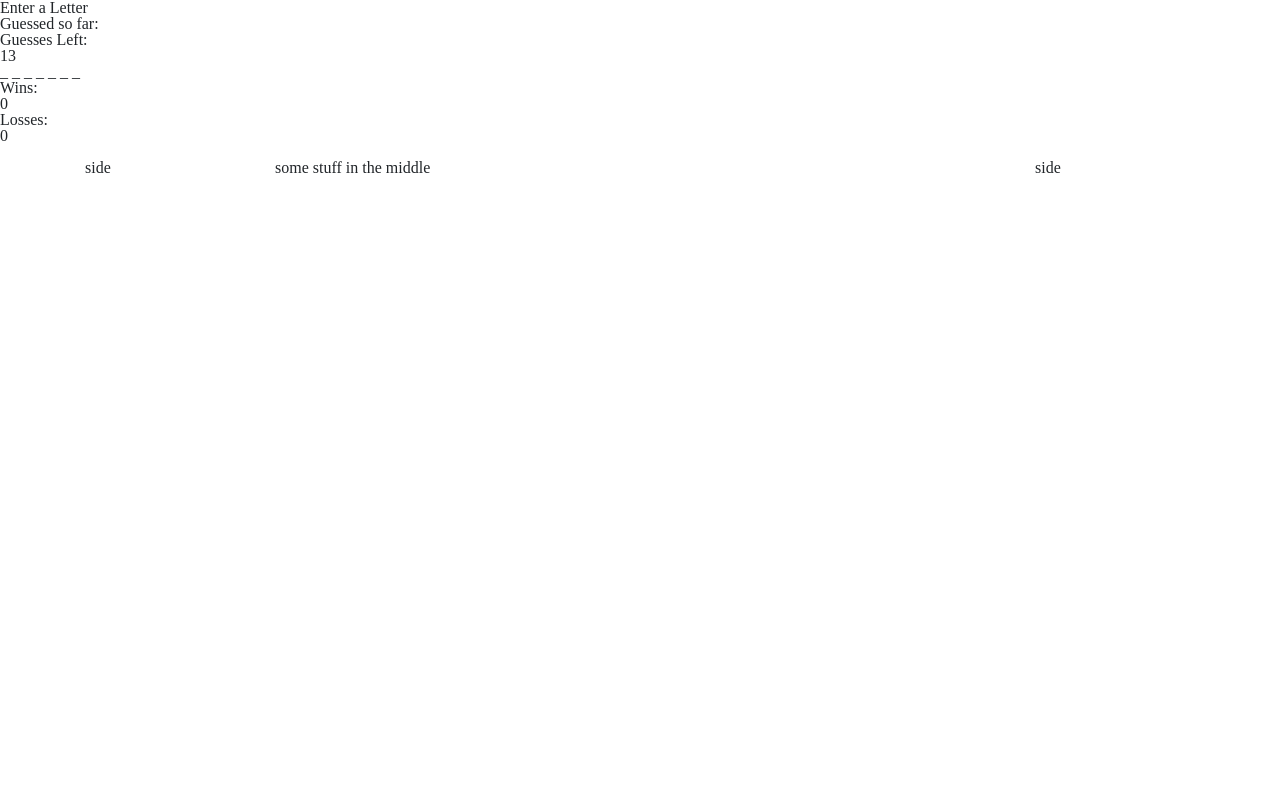
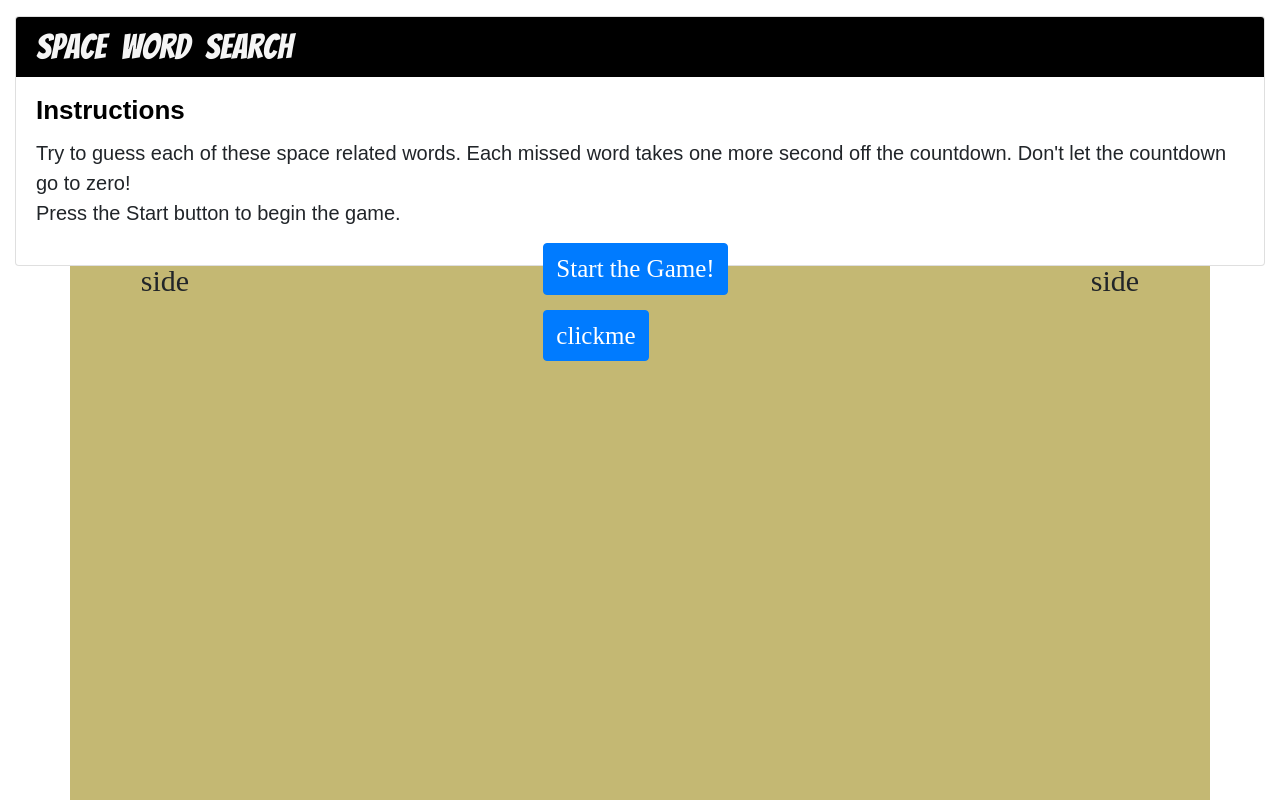
Before and after one commit to tomkent321/Word_Guess_Game, a plain HTML site: page index.html in a window 1280 px wide. Shown: the top 800 px of the page. Drawn offline with nearby package versions, Linux system fonts and the light colour scheme.

Commit message:
intermediate files

```diff
--- a/assets/css/style.css
+++ b/assets/css/style.css
@@ -1,4 +1,4 @@
-#container{
+.container{
     background-color: #c4b873;
     width:100%;
     height:900px;
@@ -17,3 +17,44 @@
   #main.con{
      margin-left: 20px;
   }
+
+  .card {
+      height:250px;
+  }
+
+  .card-body {
+      position: relative;
+  }
+
+  .card-header {
+      font-size: 35px;
+      background-color: black;
+      color:whitesmoke;
+      font-family: 'Bangers', cursive;
+      word-spacing: 8px;
+  }
+
+  .card-title {
+    font-family: Arial, Helvetica, sans-serif;
+    font-size: 26px;
+    color:black;
+    margin-bottom: 15px;
+    font-weight: bolder;
+
+  }
+
+  .card-text {
+      font-family: Arial, Helvetica, sans-serif;
+      font-size: 20px;
+      line-height: 30px;
+  }
+
+  .btn-primary {
+    /* position: absolute;
+    bottom: 15; */
+    margin-top: 15px;
+    margin-left: 42%;
+    font-size: 25px;
+
+
+  }
--- a/assets/javascript/game.js
+++ b/assets/javascript/game.js
@@ -63,7 +63,7 @@ userInput = userInput.toLowerCase();
 
 function generateWord() {
     word = wordList[Math.floor(Math.random() * wordList.length)];
-    alert(word);
+
 
     //turn it into an array
 
--- a/index.html
+++ b/index.html
@@ -13,42 +13,62 @@
       crossorigin="anonymous"></script>
     <meta name="viewport" content="width=device-width, initial-scale=1">
     <link rel="stylesheet" href="https://stackpath.bootstrapcdn.com/bootstrap/4.1.3/css/bootstrap.min.css" integrity="sha384-MCw98/SFnGE8fJT3GXwEOngsV7Zt27NXFoaoApmYm81iuXoPkFOJwJ8ERdknLPMO" crossorigin="anonymous">
-
+    <link href="https://fonts.googleapis.com/css?family=Bangers" rel="stylesheet">
     <link rel="stylesheet" type="text/css" media="screen" href="assets/css/reset.css" />
     <link rel="stylesheet" type="text/css" media="screen" href="assets/css/style.css" />
 
 </head>
 <body>
 
-<div id="main-con">
-<p>Enter a Letter</p>
-  <p id="output"></p>
-  Guessed so far: <p id="guessed"></p>
-  Guesses Left: <p id="remains"></p>
 
-  <p id="progress"></p>
-
-Wins: <p id="wins"></p>
-Losses: <p id="losses"></p>
-
+<script> startGame();</script>
 </div>
 
 
 <dir class="container-fluid">
+
+
+    <div class="row">
+      <div class="col-lg-12">
+        <div class="card">
+            <h3 class="card-header">Space Word Search</h3>
+            <div class="card-body">
+              <h4 class="card-title">Instructions</h4>
+              <p class="card-text">Try to guess each of these space related words. Each missed word takes one more second off the countdown.  Don't let the countdown go to zero!<br> Press the Start button to begin the game.</p>
+              <a href="assets/javascript/game.js startGame" class="btn btn-primary">Start the Game!</a>
+              <input class="btn btn-primary" id="clickMe" type="button" value="clickme" onclick="startGame();" />
+            </div>
+          </div>
+        </div>
+    </div>
+
+
+
+
   <div class="container">
 
     <div class="row">
       <div class = "col-lg-2">side</div>
-      <div class = "col-lg-8">
-        <div class="row"
-
-        ></div>
-          some stuff in the middle
-
-      </div>
-      <div class = "col-lg-2">side</div>
 
 
+          <div class = "col-lg-8">
+
+
+            <!-- </div> -->
+            <!-- <p>Enter a Letter</p>
+            <p id="output"></p>
+            Guessed so far: <p id="guessed"></p>
+            Guesses Left: <p id="remains"></p>
+
+            <p id="progress"></p>
+
+          Wins: <p id="wins"></p>
+          Losses: <p id="losses"></p> -->
+
+
+
+          </div>
+        <div class = "col-lg-2">side</div>
     </div>
 
 
@@ -57,7 +77,8 @@ Losses: <p id="losses"></p>
 
 
 
-  </div>
+
+
 
 
 
```
